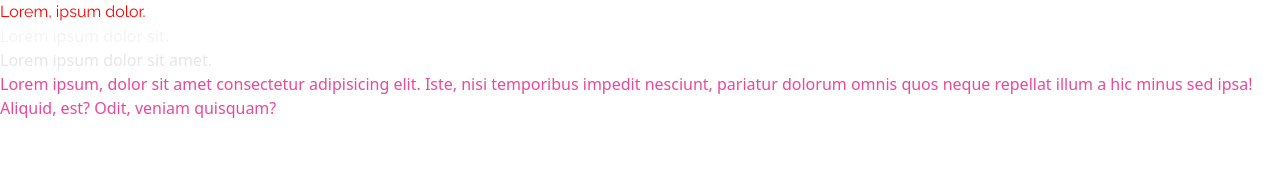
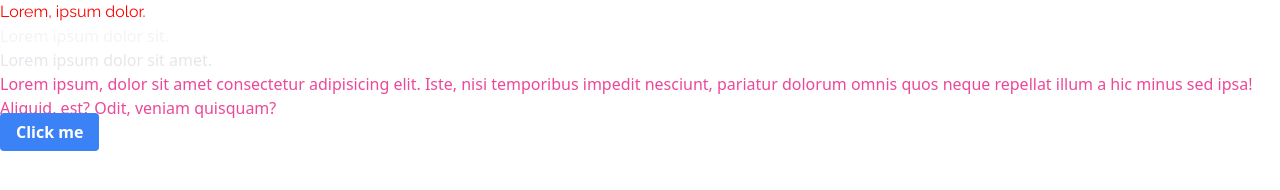
Before and after one commit to raulcad/tailwind, a website: page public/index.html in a window 1280 px wide. Drawn offline with Linux system fonts and the light colour scheme.

Commit message:
Add button styling

```diff
--- a/public/index.html
+++ b/public/index.html
@@ -11,5 +11,6 @@
     <h2 class="text-info-100">Lorem ipsum dolor sit.</h2>
     <h3 class="text-info-200">Lorem ipsum dolor sit amet.</h3>
     <p class="text-pink-500">Lorem ipsum, dolor sit amet consectetur adipisicing elit. Iste, nisi temporibus impedit nesciunt, pariatur dolorum omnis quos neque repellat illum a hic minus sed ipsa! Aliquid, est? Odit, veniam quisquam?</p>
+    <btn class="btn btn-blue">Click me</btn>
 </body>
 </html>
--- a/src/input.css
+++ b/src/input.css
@@ -3,3 +3,15 @@
 @tailwind base;
 @tailwind components;
 @tailwind utilities;
+
+.btn {
+    @apply font-bold py-2 px-4 rounded;
+}
+
+.btn-blue {
+    @apply bg-blue-500 text-white;
+}
+
+.btn-blue:hover {
+    @apply bg-blue-700;
+}
```
Also changed, not shown: public/output.css.
